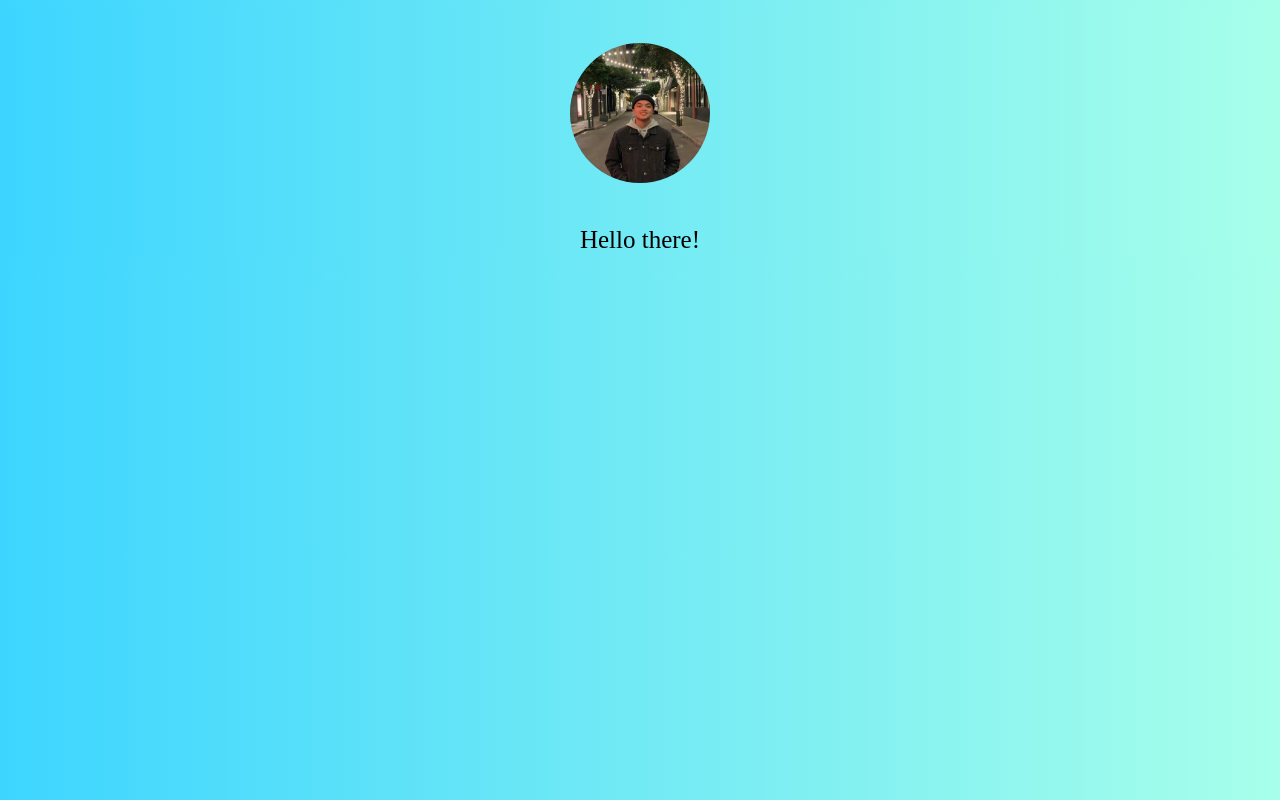
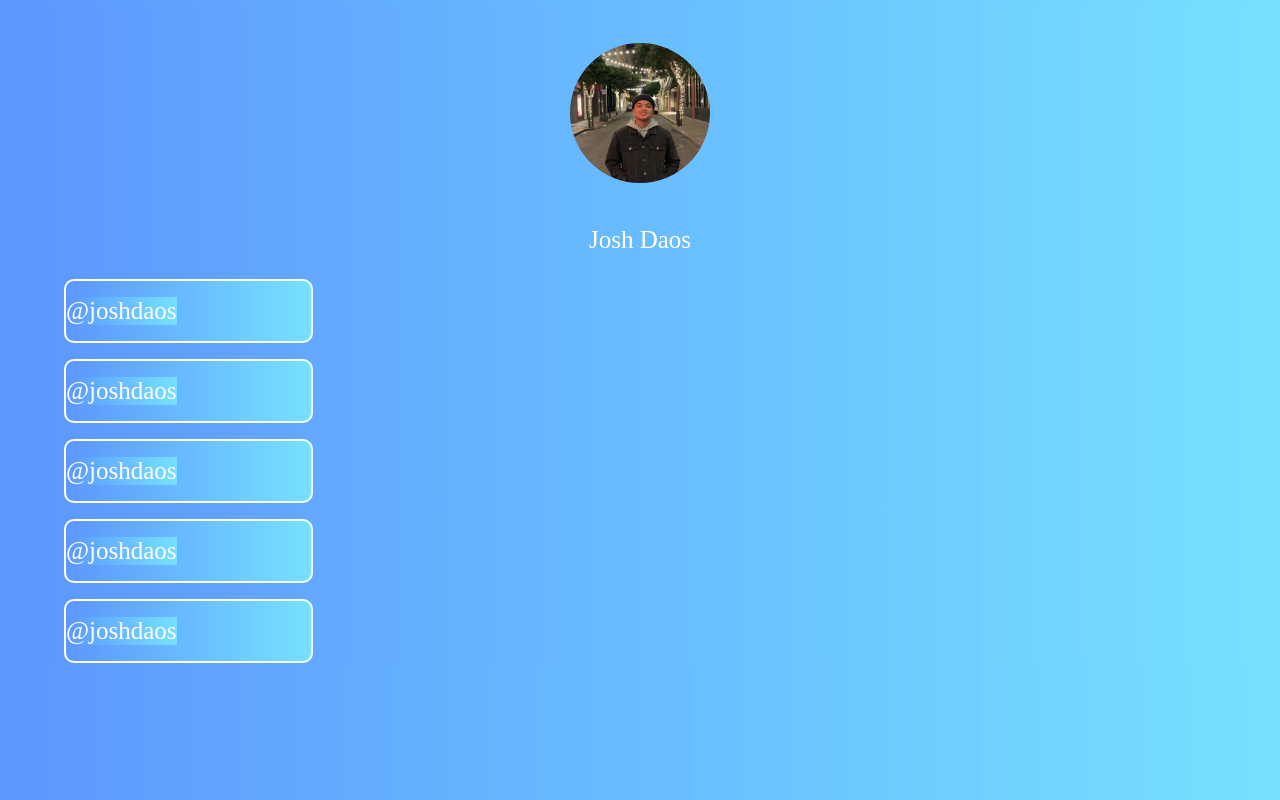
Before and after one commit to joshdaos/jd-linkhub, a plain HTML site: page index.html in a window 1280 px wide. Drawn offline with Linux system fonts and the light colour scheme.

Commit message:
more css

```diff
--- a/index.html
+++ b/index.html
@@ -10,6 +10,26 @@
 </head>
 <body>
     <img src="images/me.jpg" />
-    <p>Hello there!</p>
+    <p>Josh Daos</p>
+
+    <div class="link__container">
+        <ul>
+            <li class="link-item">
+                <p>@joshdaos</p>
+            </li>
+            <li class="link-item">
+                <p>@joshdaos</p>
+            </li>
+            <li class="link-item">
+                <p>@joshdaos</p>
+            </li>
+            <li class="link-item">
+                <p>@joshdaos</p>
+            </li>
+            <li class="link-item">
+                <p>@joshdaos</p>
+            </li>
+        </ul>
+    </div>
 </body>
 </html>
--- a/styles/main.css
+++ b/styles/main.css
@@ -1,10 +1,11 @@
 * {
-    background: linear-gradient(to right, rgb(61, 213, 255) , rgb(167, 255, 234));
+    background: linear-gradient(to right, rgb(92, 151, 255) , rgb(118, 225, 255));
 }
 
 body{
     text-align: center;
     font-size: 25px;
+    color: white;
 }
 
 img {
@@ -14,3 +15,13 @@ img {
     width: 140px;
     border-radius: 50%;
 }
+
+.link-item {
+    display: flex;
+    align-items: center;
+    border: 2px solid #fff;
+    border-radius: 10px;
+    height: 60px;
+    margin: 16px;
+    width: 20%;
+}
```
